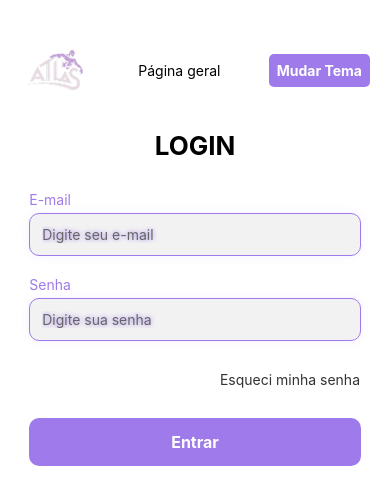
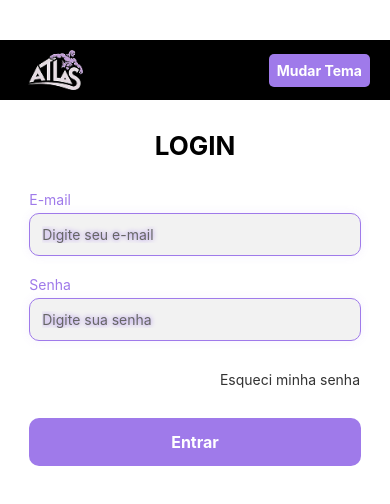
Before and after one commit to valentinaiwonder/AtlasGym-react-native, a React Native app: screen /Login in a window 390 px wide. Shown: the top 504 px of the page. Built offline with nearby package versions, Linux system fonts and the light colour scheme.

Commit message:
cabecalho

```diff
--- a/components/HeaderLogin.js
+++ b/components/HeaderLogin.js
@@ -1,7 +1,6 @@
-// HeaderLogin.js
 import React from "react";
 import { View, Image, Text, Pressable, StyleSheet } from "react-native";
-import { useTheme } from "../themeContext"; // Importe o hook
+import { useTheme } from "../themeContext";
 
 export default function HeaderLogin() {
     const { theme, toggleTheme } = useTheme();
@@ -14,7 +13,7 @@ export default function HeaderLogin() {
             width: "100%",
             paddingHorizontal: 20,
             marginBottom: 30,
-            backgroundColor: theme.background,
+            backgroundColor: theme.textBlack,
             padding: 10,
         },
         logo: {
@@ -40,7 +39,6 @@ export default function HeaderLogin() {
     return (
         <View style={styles.header}>
             <Image source={require("../assets/logoo.png")} style={styles.logo} />
-            <Text style={styles.pageText}>Página geral</Text>
             <Pressable style={styles.themeToggle} onPress={toggleTheme}>
                 <Text style={styles.themeToggleText}>Mudar Tema</Text>
             </Pressable>
--- a/screens/Login.jsx
+++ b/screens/Login.jsx
@@ -1,4 +1,3 @@
-// Login.jsx
 import React, { useState } from "react";
 import { View, Text, Pressable, StyleSheet } from "react-native";
 import HeaderLogin from "../components/HeaderLogin";
@@ -10,7 +9,7 @@ import { useTheme } from "../themeContext";
 export default function Login({ navigation }) {
     const [email, setEmail] = useState("");
     const [senha, setSenha] = useState("");
-    const { theme } = useTheme(); // Use o hook para obter o tema
+    const { theme } = useTheme();
 
     const handleLogin = () => {
         console.log("Login com:", email, senha);
```
Also changed, not shown: screens/HomeScreen.jsx (deleted, +0 -19 lines).
